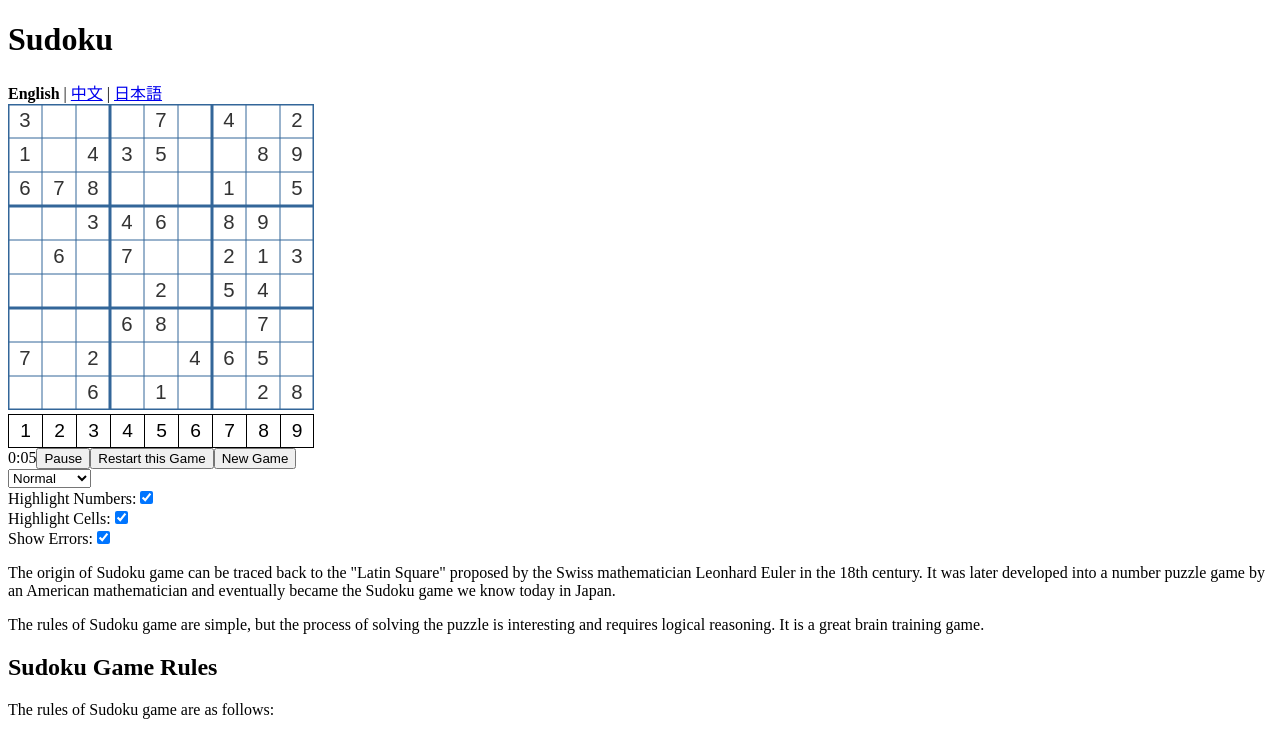
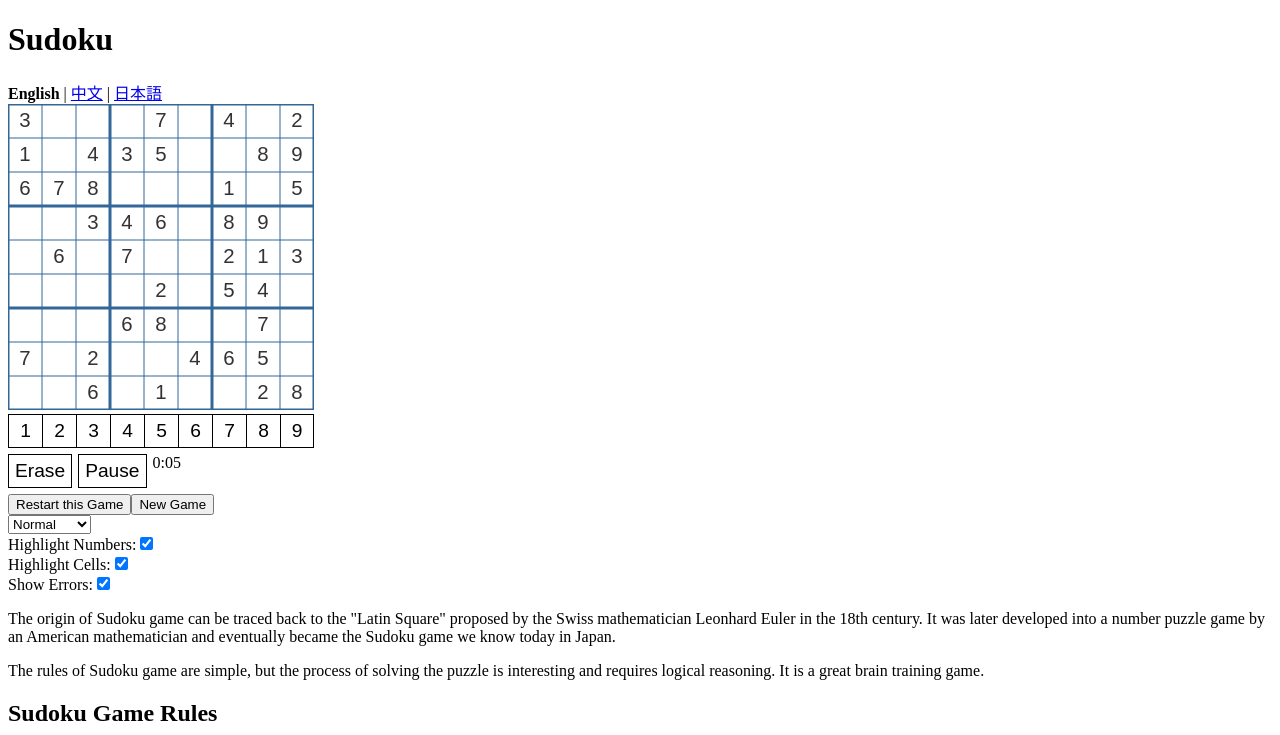
Before and after one commit to yqianjiang/sudoku, a React (Vite) app: page / in a window 1280 px wide. Shown: the top 735 px of the page. Built offline with nearby package versions, Linux system fonts and the light colour scheme.

Commit message:
feat: add erase button

```diff
--- a/src/components/GameBoard/index.jsx
+++ b/src/components/GameBoard/index.jsx
@@ -102,7 +102,6 @@ const GameBoard = () => {
     <div>
       <canvas ref={canvasRef} />
       <div className="number-buttons">
-        {/* 这里搞 1-9 数字的按钮，点击后，选中的格子填入对应数字 */}
         {Array.from({ length: boardSize }, (_, i) => i + 1).map((num) => (
           <button
             className="number-button"
@@ -119,11 +118,25 @@ const GameBoard = () => {
           </button>
         ))}
       </div>
-      <div>
-        <span>{formatTime(elapsedTime)}</span>
-        <button onClick={handlePauseResume}>
+      <div className="action-buttons">
+        <button
+          className="action-button"
+          onClick={() => {
+            if (gameBoardRef.current.gameState !== "running") {
+              return;
+            }
+            eventManagerRef.current.fillNumber(0);
+            stageRef.current.render(eventManagerRef.current.selectedSquare);
+          }}
+        >
+          {t("Erase")}
+        </button>
+        <button className="action-button" onClick={handlePauseResume}>
           {isPaused ? t("Resume") : t("Pause")}
         </button>
+        <span>{formatTime(elapsedTime)}</span>
+      </div>
+      <div>
         <button onClick={handleRestart}>{t('Restart this Game')}</button>
         <button onClick={handleNewGame}>{t('New Game')}</button>
       </div>
--- a/src/components/GameBoard/style.css
+++ b/src/components/GameBoard/style.css
@@ -21,3 +21,23 @@
 .number-button:not(:last-child) {
   border-right: none;
 }
+
+.action-buttons {
+  display: flex;
+  flex-wrap: nowrap;
+  padding: 0;
+  width: 100%;
+  margin-top: 6px;
+  margin-bottom: 6px;
+}
+
+.action-button {
+  margin-right: 6px;
+  background-color: #fff;
+  border: 1px solid #000;
+  color: #000;
+  cursor: pointer;
+  font-size: 1.2rem;
+  height: 34px;
+  box-sizing: border-box;
+}
--- a/src/i18n.js
+++ b/src/i18n.js
@@ -23,6 +23,7 @@ const resources = {
       "Restart this Game": "Restart this Game",
       "Resume": "Resume",
       "Pause": "Pause",
+      Erase: "Erase",
     }
   },
   zh: {
@@ -43,6 +44,7 @@ const resources = {
       "Restart this Game": "重玩该局",
       "Resume": "继续",
       "Pause": "暂停",
+      Erase: "擦除",
     }
   },
   ja: {
@@ -63,6 +65,7 @@ const resources = {
       "Restart this Game": "このゲームを再起動する",
       "Resume": "再開",
       "Pause": "一時停止",
+      Erase: "消す",
     }
   },
 };
```
